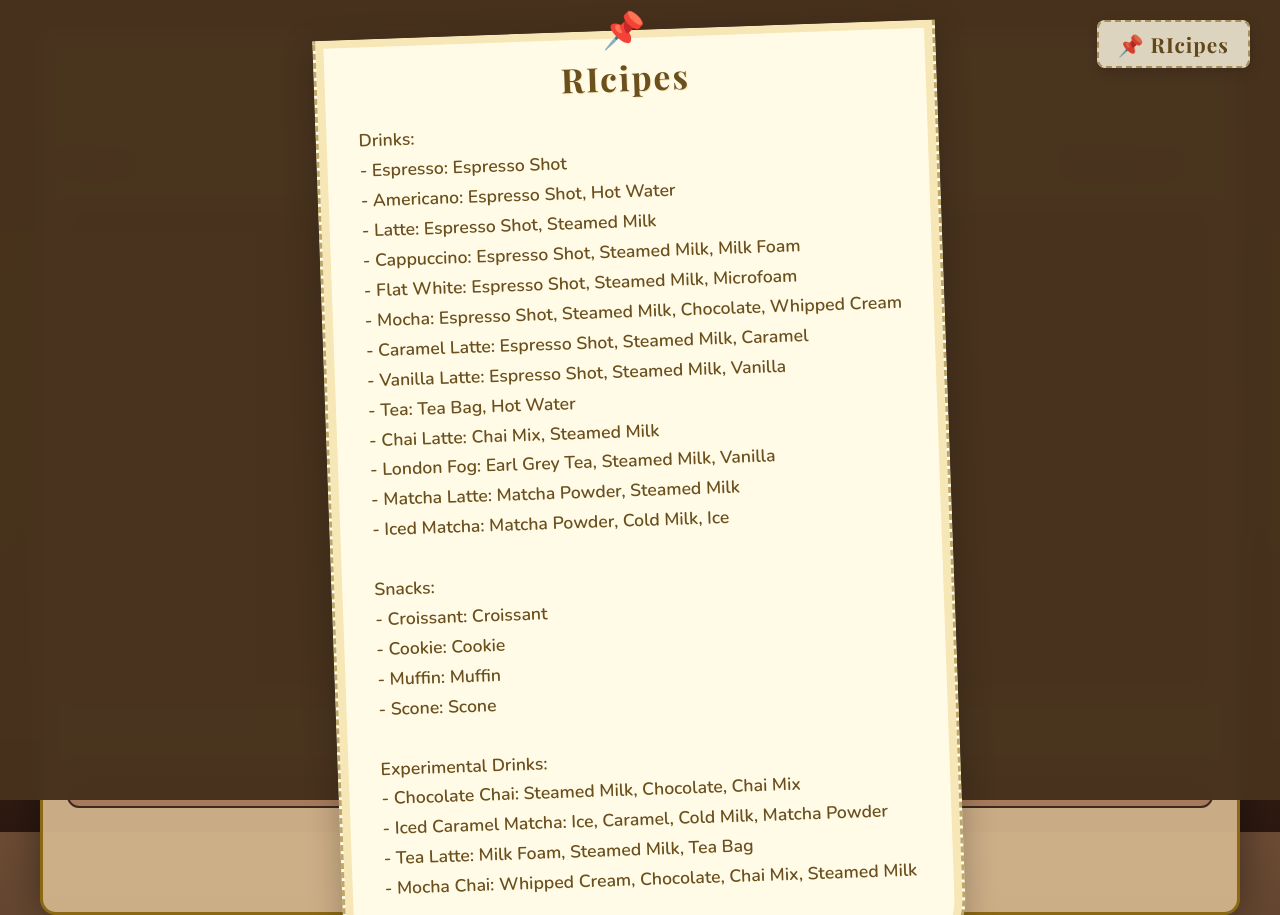
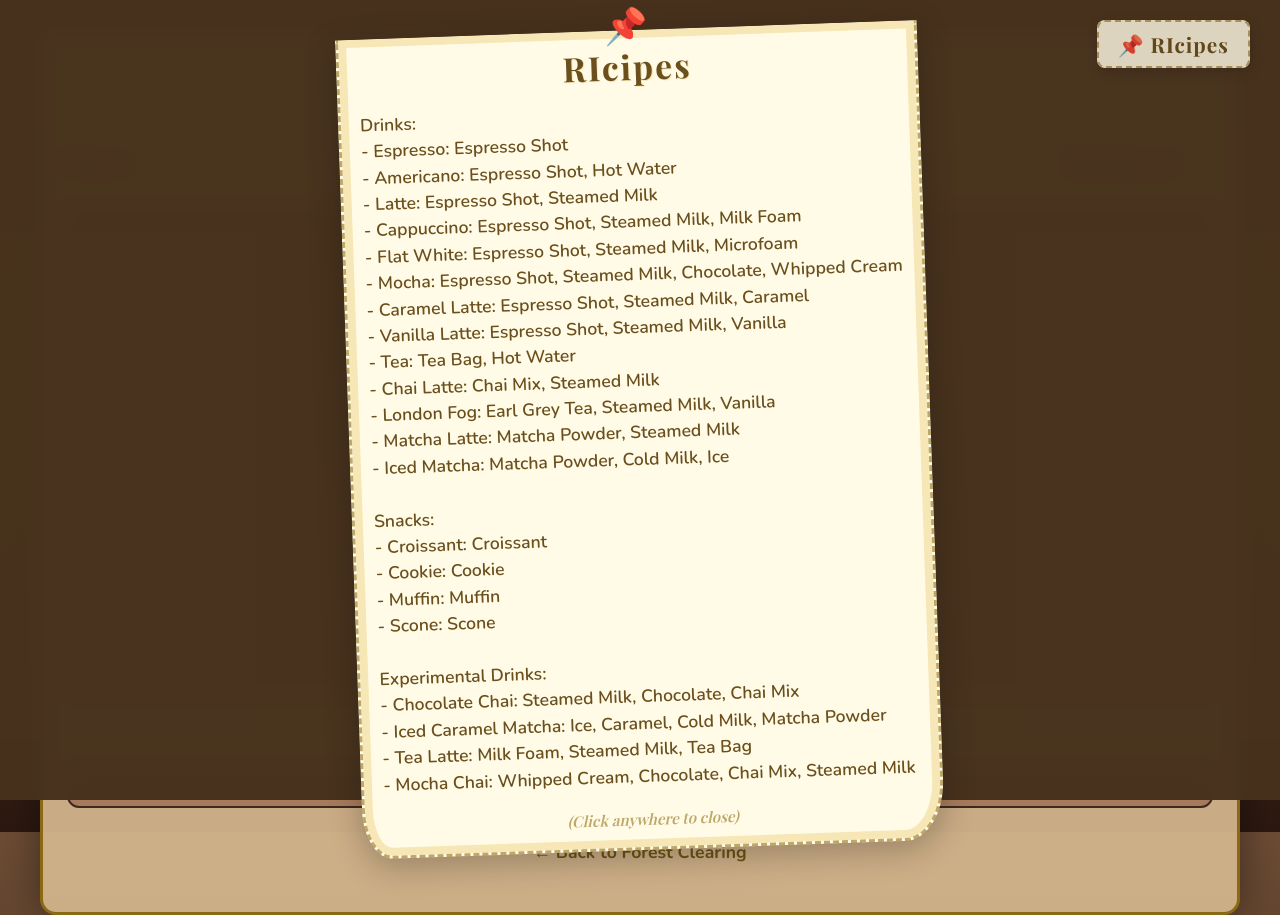
Before and after one commit to ouiouibebe/ouiouibebe.github.io, a plain HTML site: page rat-cafe.html in a window 1280 px wide. Both pictures are taken after a click on the element "📌 RIcipes". Drawn offline with nearby package versions, Linux system fonts and the light colour scheme.

Commit message:
fix ricipes

```diff
--- a/rat-cafe.html
+++ b/rat-cafe.html
@@ -656,7 +656,7 @@
     <span style="font-family: 'Playfair Display', serif; font-size: 1.3rem; background: #fffbe6; color: #6B4F1D; border: 2px dashed #bfa76a; border-radius: 8px; padding: 0.5rem 1.2rem; box-shadow: 2px 4px 12px rgba(0,0,0,0.18); font-weight: 700; letter-spacing: 1px;">📌 RIcipes</span>
   </div>
   <div id="recipeSheetOverlay" style="display: none; position: fixed; top: 0; left: 0; width: 100vw; height: 100vh; background: rgba(60,40,20,0.18); z-index: 2000;">
-    <div id="recipeSheetPaper" style="position: absolute; top: 30px; left: 50%; transform: translateX(-50%) rotate(-2deg); min-width: 340px; max-width: 90vw; background: #fffbe6; border: 3px dashed #bfa76a; border-radius: 0 0 40px 30px/0 0 60px 50px; box-shadow: 0 8px 32px rgba(0,0,0,0.25), 0 0 0 8px #f7e7b6 inset; padding: 1.2rem 2.5rem 1.5rem 2.5rem; font-family: 'Playfair Display', serif; color: #6B4F1D; font-size: 1.1rem; line-height: 1.7; cursor: pointer; user-select: none; border-top: 0;">
+    <div id="recipeSheetPaper" style="position: absolute; top: 30px; left: 50%; transform: translateX(-50%) rotate(-2deg); min-width: 540px; max-width: 1200px; background: #fffbe6; border: 3px dashed #bfa76a; border-radius: 0 0 40px 30px/0 0 60px 50px; box-shadow: 0 8px 32px rgba(0,0,0,0.25), 0 0 0 8px #f7e7b6 inset; padding: 0.7rem 1.2rem 1rem 1.2rem; font-family: 'Playfair Display', serif; color: #6B4F1D; font-size: 0.95rem; line-height: 1.5; cursor: pointer; user-select: none; border-top: 0;">
       <div style="position: absolute; top: -32px; left: 50%; transform: translateX(-50%); font-size: 2.2rem;">📌</div>
       <div style="font-family: 'Playfair Display', serif; font-size: 2.1rem; font-weight: 700; text-align: center; margin-bottom: 0.7rem; letter-spacing: 2px; text-shadow: 1px 1px 0 #f7e7b6;">RIcipes</div>
       <div id="recipeSheetContent" style="font-family: 'Nunito', cursive; font-size: 1.1rem; white-space: pre-line;"></div>
```
